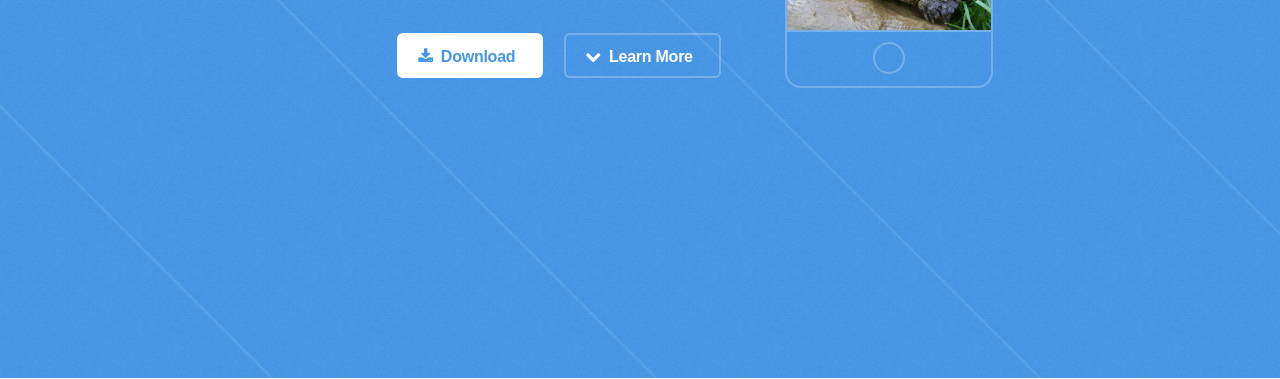
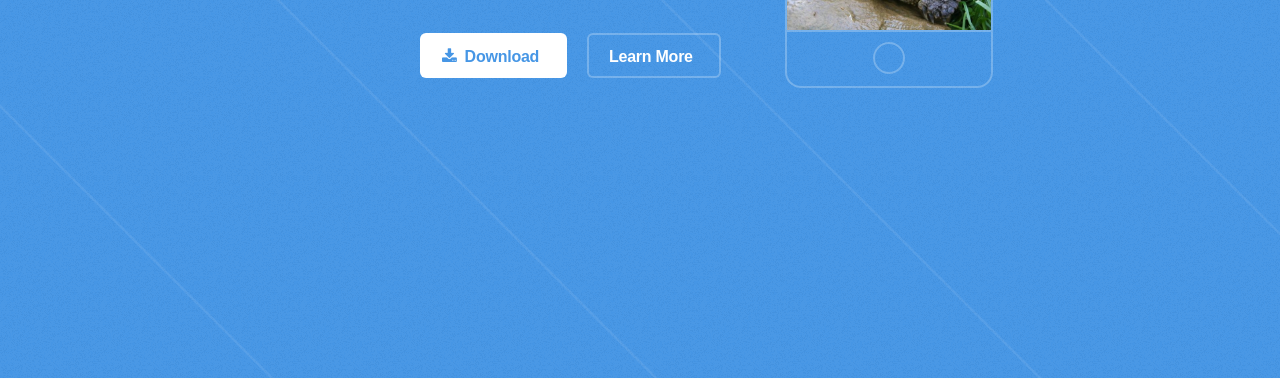
Before and after one commit to fluffybarbapapa/fluffybarbapapa.github.io, a plain HTML site: page index.html in a window 1280 px wide. Shown: the part 422-801 px from the top of the page. Drawn offline with Linux system fonts and the light colour scheme.

Commit message:
changed anchor tag and added lizard

```diff
--- a/index.html
+++ b/index.html
@@ -24,7 +24,7 @@
 					Les tortues sont des animaux majestueux</p>
 					<ul class="actions">
 						<li><a href="#" class="button special icon fa-download">Download</a></li>
-						<li><a href="#one" class="button icon fa-chevron-down scrolly">Learn More</a></li>
+						<li><a href="#three" class="button icon fa-hand-lizard-o scrolly">Learn More</a></li>
 					</ul>
 				</div>
 				<div class="image phone"><div class="inner"><img src="images/turtle3.jpg" alt="turtle turtlefanclub" /></div></div>
```
